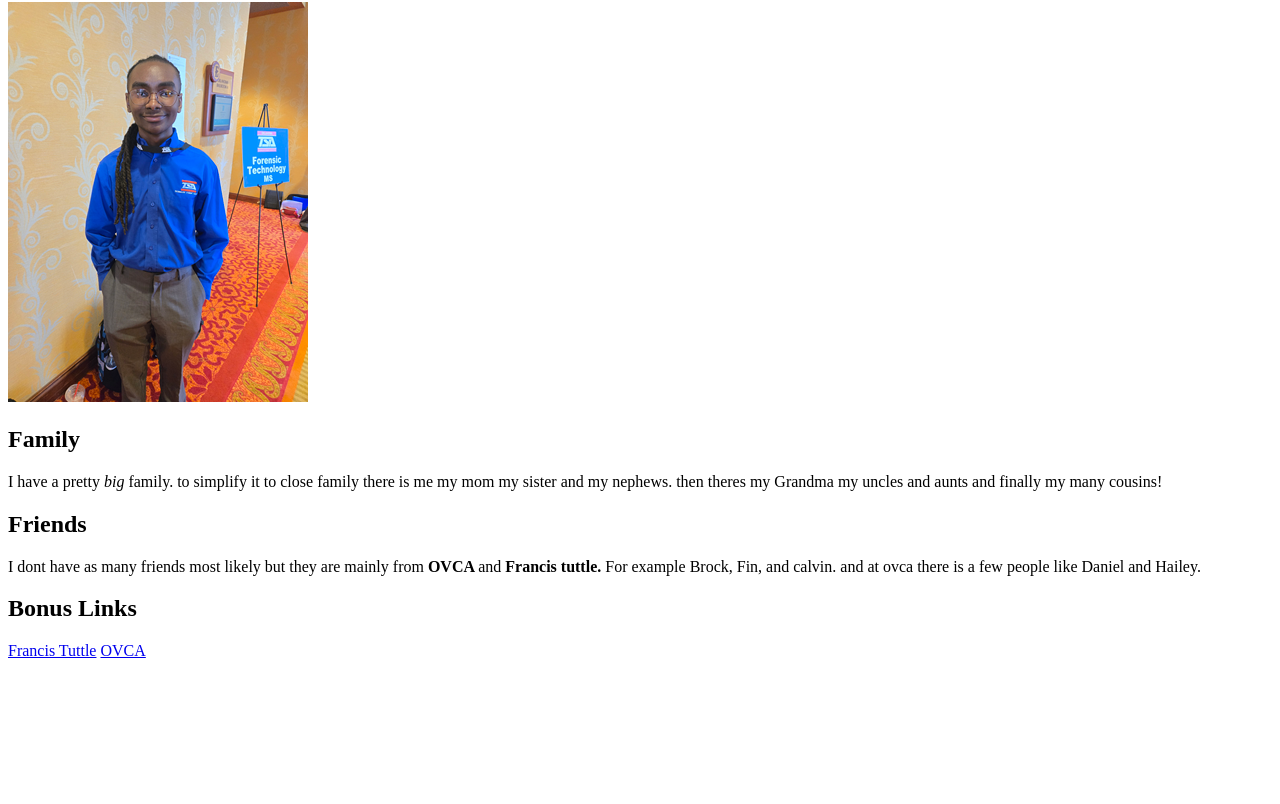
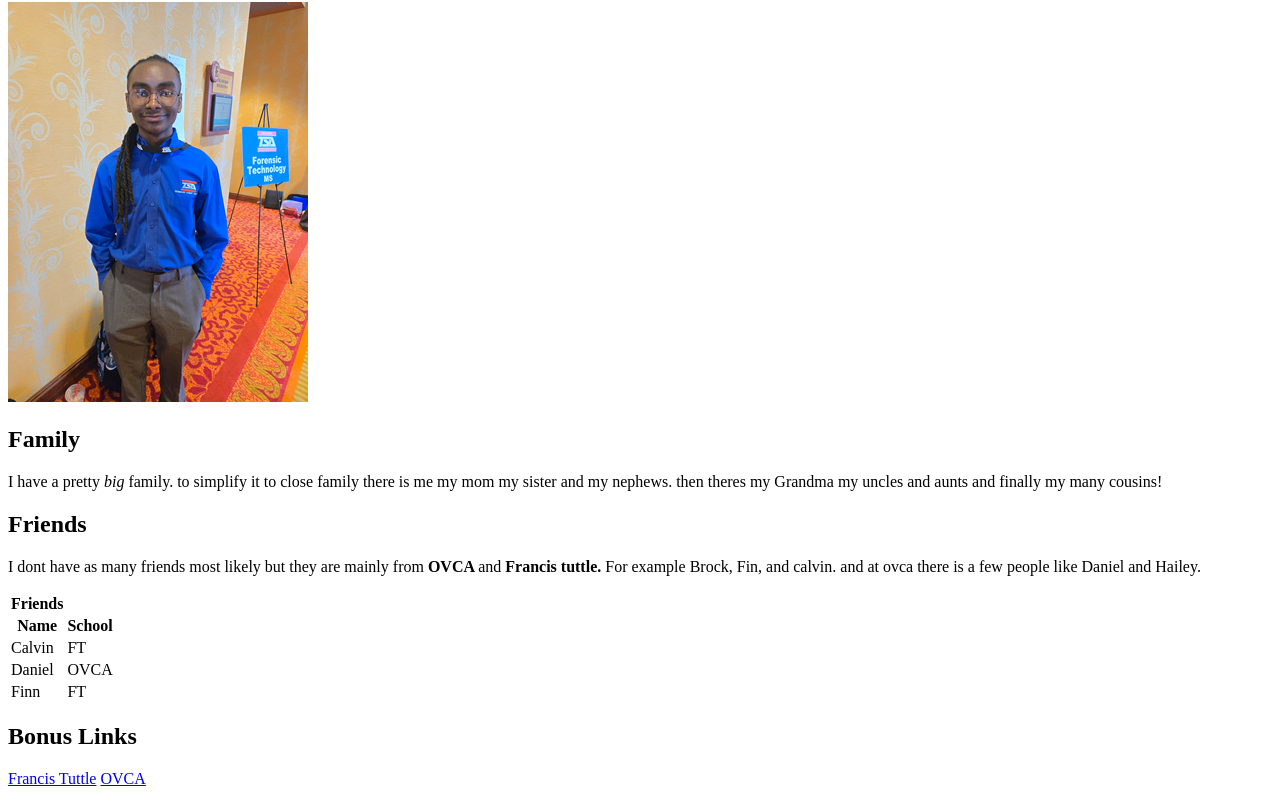
Before and after one commit to AXOLOT3/HTML-githubProj, a plain HTML site: page index.html in a window 1280 px wide. Shown: the part 78-882 px from the top of the page. Before the commit the page ends 800 px from the top, so only its background shows below. Drawn offline with Linux system fonts and the light colour scheme.

Commit message:
Added Friends table
Added friends table according to HTML 4

```diff
--- a/index.html
+++ b/index.html
@@ -17,6 +17,31 @@
                 <p> I dont have as many friends most likely but they are mainly from <strong> OVCA </strong> and <strong> Francis tuttle. </strong>
                 For example Brock, Fin, and calvin. and at ovca there is a few people like Daniel and Hailey.
                 </p>
+
+                <table>
+                <tr>
+                    <th colspan="1">Friends</th>
+                </tr>
+                <tr>
+                    <th>Name</th>
+                    <th>School</th>
+                </tr>
+                <tr>
+                    <td>Calvin</td>
+                    <td>FT</td>
+                </tr>
+                <tr>
+                    <td>Daniel</td>
+                    <td>OVCA</td>
+                </tr>
+                <tr>
+                    <td>Finn</td>
+                    <td>FT</td>
+                </tr>
+            </table>
+
+
+
             <h2> Bonus Links </h2>
                 <p>
                     <a href="https://www.francistuttle.edu/" rel="noopener noreferrer"> Francis Tuttle</a>
```
